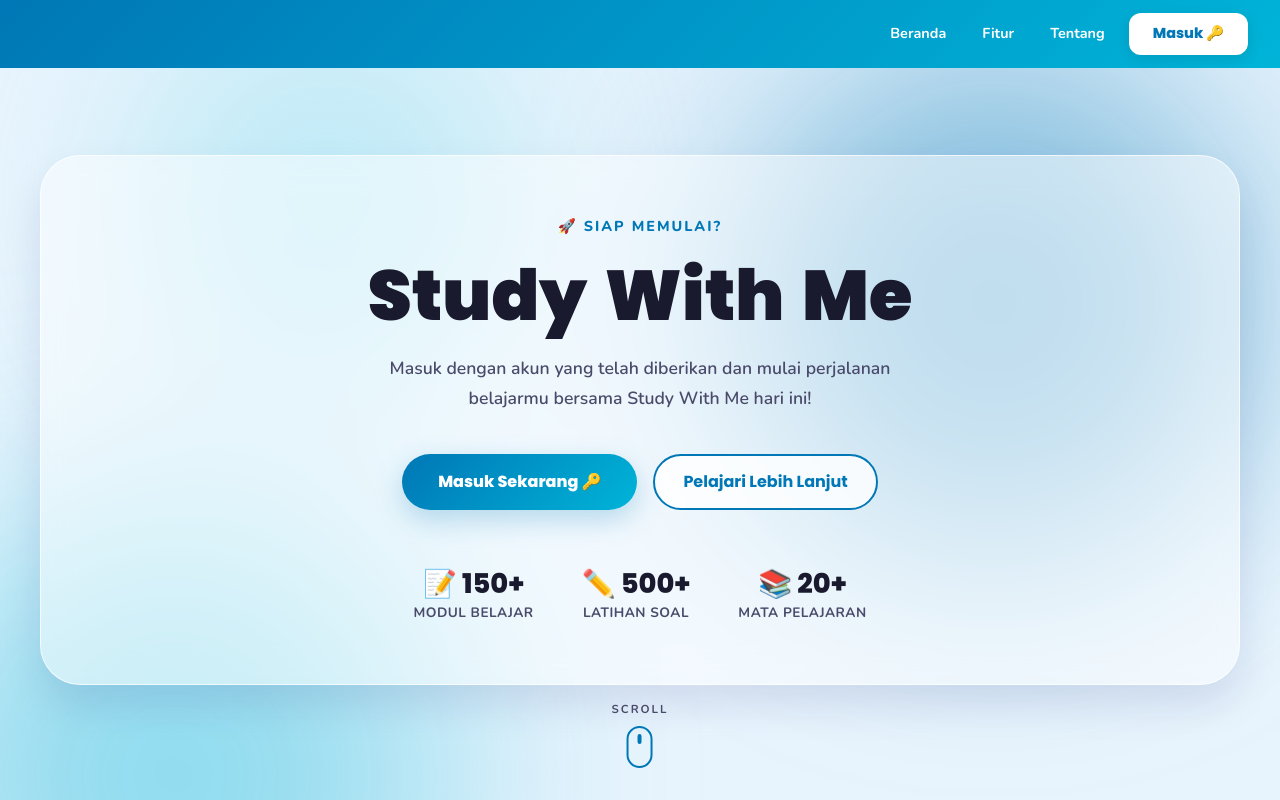
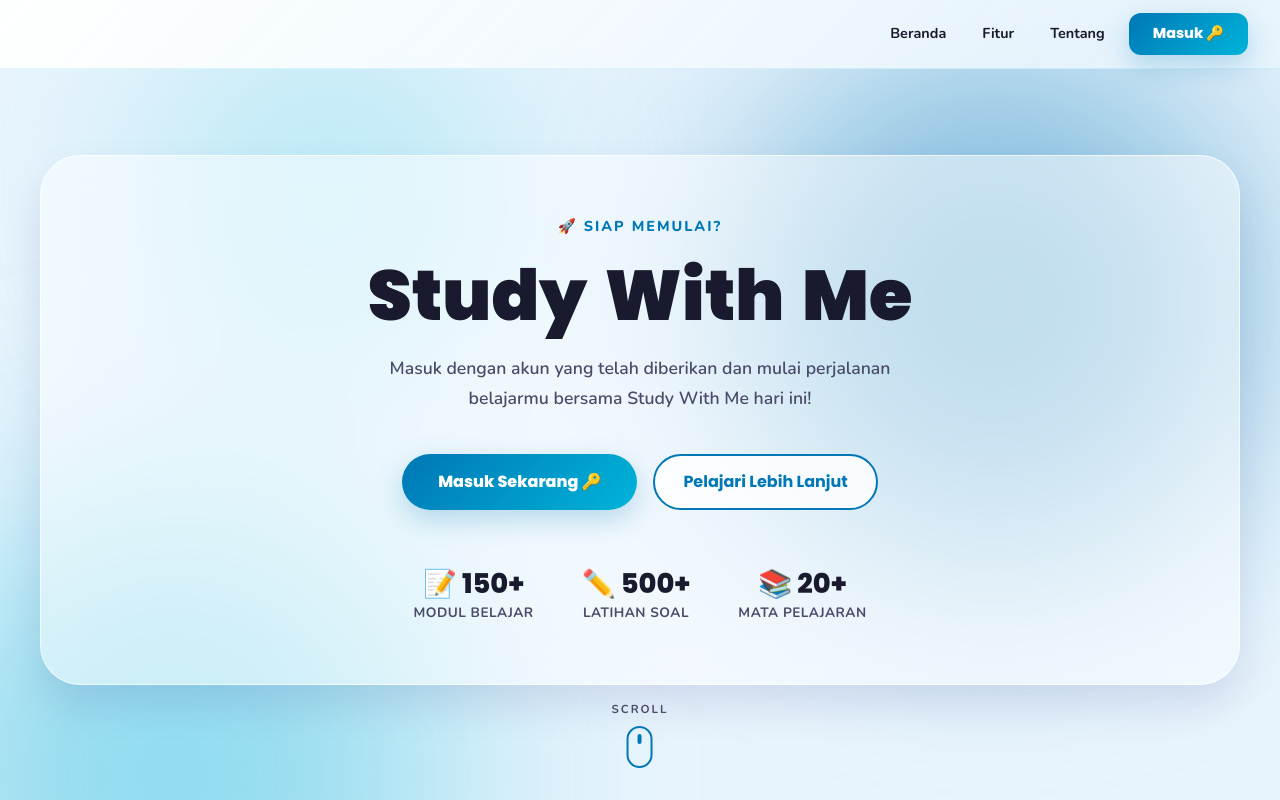
Before and after one commit to mellandaaa12/SKRIPSIPUNYA, a React (Vite) app: page / in a window 1280 px wide. Shown: the top 800 px of the page. Built offline with nearby package versions, Linux system fonts and the light colour scheme; no server answers.

Commit message:
style: change navbar background to white-to-light-blue gradient with glassmorphism

```diff
--- a/src/app/components/Navbar.tsx
+++ b/src/app/components/Navbar.tsx
@@ -30,9 +30,9 @@ export default function Navbar({ onLoginClick }: NavbarProps) {
     { label: "Tentang", id: "about" },
   ];
 
-  const navBg = "linear-gradient(135deg, #0077B6 0%, #00B4D8 100%)";
+  const navBg = "linear-gradient(135deg, rgba(255, 255, 255, 0.95) 0%, rgba(232, 244, 253, 0.85) 100%)";
 
-  const linkColor = "#FFFFFF";
+  const linkColor = "#1A1A2E";
 
   return (
     <header
@@ -46,7 +46,7 @@ export default function Navbar({ onLoginClick }: NavbarProps) {
         background: navBg,
         backdropFilter: "blur(24px)",
         WebkitBackdropFilter: "blur(24px)",
-        borderBottom: "none",
+        borderBottom: "1px solid rgba(0, 180, 216, 0.12)",
       }}
     >
       <div
@@ -83,7 +83,7 @@ export default function Navbar({ onLoginClick }: NavbarProps) {
                 transition: "all 0.2s ease",
               }}
               onMouseEnter={(e) => {
-                e.currentTarget.style.background = "rgba(255, 255, 255, 0.15)";
+                e.currentTarget.style.background = "rgba(0, 180, 216, 0.08)";
               }}
               onMouseLeave={(e) => {
                 e.currentTarget.style.background = "transparent";
@@ -98,23 +98,23 @@ export default function Navbar({ onLoginClick }: NavbarProps) {
         <div>
           <button
             style={{
-              background: "#FFFFFF",
-              color: "#0077B6",
+              background: "linear-gradient(135deg, #0077B6 0%, #00B4D8 100%)",
+              color: "#FFFFFF",
               fontFamily: "Poppins, sans-serif",
               fontWeight: 800, fontSize: "0.9rem",
               padding: "10px 24px", borderRadius: "12px", border: "none",
               cursor: "pointer", transition: "all 0.3s ease",
-              boxShadow: "0 4px 14px rgba(0, 0, 0, 0.1)",
+              boxShadow: "0 10px 28px rgba(0, 119, 182, 0.25)",
             }}
             onMouseEnter={(e) => {
-              (e.currentTarget as HTMLButtonElement).style.background = "#E8F4FD";
+              (e.currentTarget as HTMLButtonElement).style.background = "linear-gradient(135deg, #00B4D8 0%, #0077B6 100%)";
               (e.currentTarget as HTMLButtonElement).style.transform = "translateY(-2px)";
-              (e.currentTarget as HTMLButtonElement).style.boxShadow = "0 6px 20px rgba(0, 0, 0, 0.15)";
+              (e.currentTarget as HTMLButtonElement).style.boxShadow = "0 12px 32px rgba(0, 119, 182, 0.35)";
             }}
             onMouseLeave={(e) => {
-              (e.currentTarget as HTMLButtonElement).style.background = "#FFFFFF";
+              (e.currentTarget as HTMLButtonElement).style.background = "linear-gradient(135deg, #0077B6 0%, #00B4D8 100%)";
               (e.currentTarget as HTMLButtonElement).style.transform = "translateY(0)";
-              (e.currentTarget as HTMLButtonElement).style.boxShadow = "0 4px 14px rgba(0, 0, 0, 0.1)";
+              (e.currentTarget as HTMLButtonElement).style.boxShadow = "0 10px 28px rgba(0, 119, 182, 0.25)";
             }}
             onClick={handleLoginClick}
           >
```
